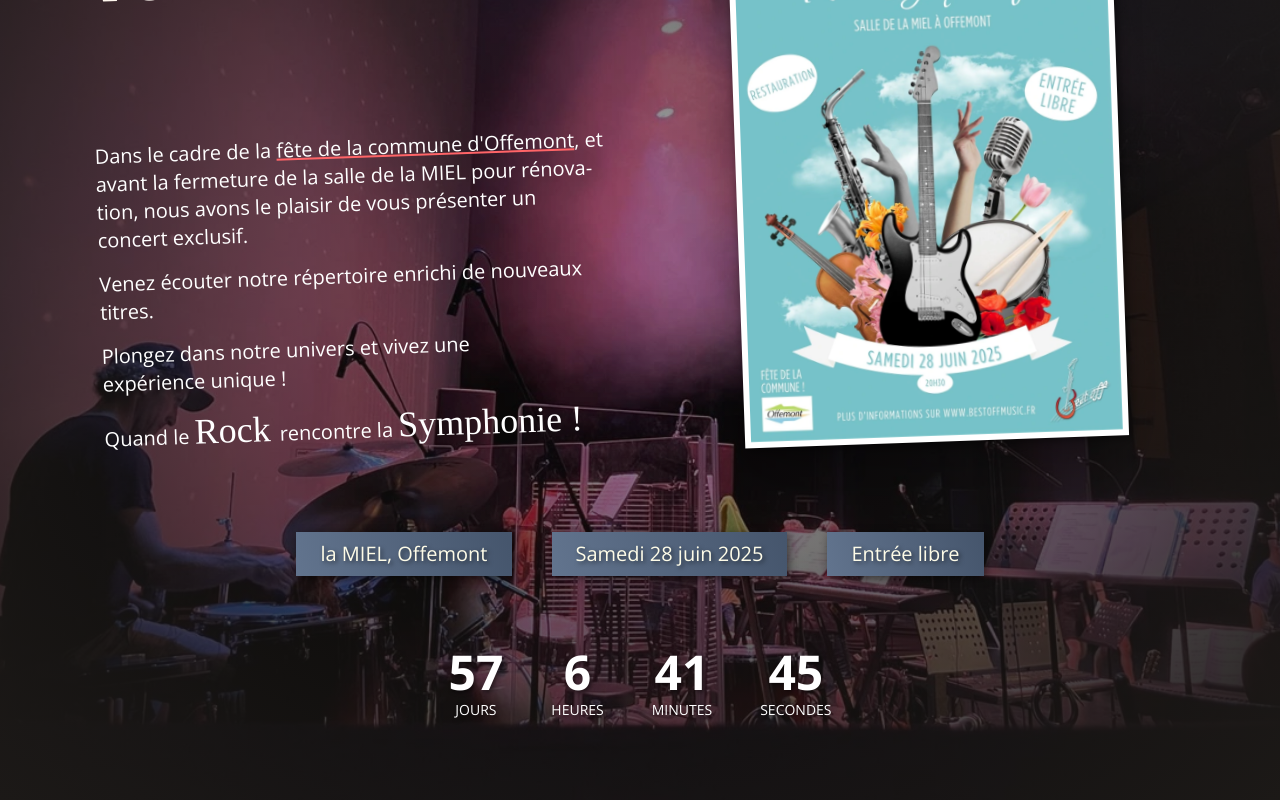
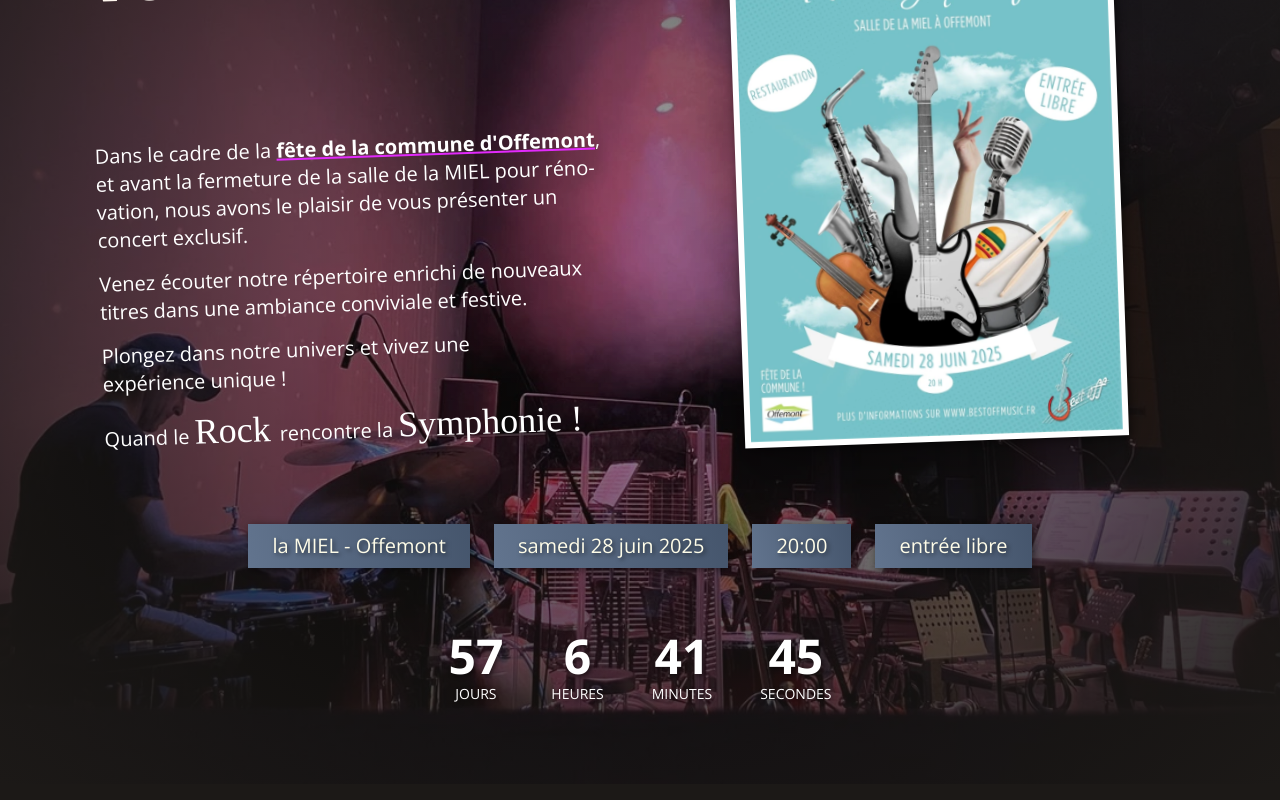
Before and after one commit to BenjiBelfort/best_off_dev, a React (Vite) app: page / in a window 1280 px wide. Shown: the part 1060-1860 px from the top of the page. Built offline with nearby package versions, Linux system fonts and the light colour scheme; a web font is replaced by a local one.

Commit message:
modification affiche

```diff
--- a/src/components/ActualityComp.jsx
+++ b/src/components/ActualityComp.jsx
@@ -49,29 +49,29 @@ const ActualityComp = () => {
         <h3>Actualités</h3>
 
         {/* Zone principale texte + affiche */}
-        <div className="flex flex-col-reverse md:flex-row max-w-6xl mx-auto -rotate-2">
+        <div className="flex flex-col-reverse md:flex-row max-w-6xl mx-auto -rotate-1 md:-rotate-2">
           {/* Partie gauche - Texte */}
           <div className="w-full md:w-1/2 p-8 flex flex-col justify-between">
           <h2 className="text-3xl md:text-6xl mb-4 text-left font-extrabold font-secondary bg-gradient-to-r from-orange-50 via-white to-yellow-50 bg-clip-text text-transparent">
             Vous êtes prêt ?
           </h2>
 
-            <div className='text-justify hyphens-auto md:text-left md:text-xl'>
-              <p className="mb-4">
+            <div className='text-justify md:text-left md:text-xl'>
+              <p className="mb-4 hyphens-auto">
                 Dans le cadre de la{' '}
                 <a
                   href="https://www.mairie-offemont.fr/fr/services/evenements?indexes%5B0%5D=7#:~:text=La%20Commune%20d'Offemont%20donne,%C3%A0%20partir%20de%2014%20h."
                   target="_blank"
                   rel="noopener noreferrer"
-                  className="underline decoration-red-400 hover:text-red-400"
+                  className="underline decoration-fuchsia-500 font-bold"
                 >
                   fête de la commune d'Offemont
                 </a>, et avant la fermeture de la salle de la MIEL pour rénovation, nous avons le plaisir de vous présenter un concert exclusif.
               </p>
-              <p className="mb-4">
-                Venez écouter notre répertoire enrichi de nouveaux titres.
+              <p className="mb-4 hyphens-auto">
+                Venez écouter notre répertoire enrichi de nouveaux titres dans une ambiance conviviale et festive.
               </p>
-              <p>
+              <p className=' hyphens-auto'>
                 Plongez dans notre univers et vivez une expérience&nbsp;unique&nbsp;!
               </p>
               <p className='mt-4'>
@@ -82,11 +82,11 @@ const ActualityComp = () => {
 
 
           {/* Partie droite - Affiche */}
-          <div className="w-full md:w-1/2 p-4 flex justify-center items-centerk">
+          <div className="w-full md:w-1/2 p-4 flex justify-center items-centerk logo-shadow">
             <img
               src="/images/events/affiche.webp"
               alt="Affiche prochain spectacle"
-              className="w-full max-w-sm border-4 lg:border-6 border-white shadow-2xl object-cover logo-shadow"
+              className="w-full max-w-sm border-4 lg:border-6 border-white shadow-2xl object-cover"
             />
           </div>
         </div>
@@ -94,14 +94,17 @@ const ActualityComp = () => {
         {/* Partie centrale - Lieu, date et compte à rebours */}
         <div className="mt-12 flex flex-col items-center gap-6">
           <div className="text-yellow-50 flex flex-col md:flex-row justify-center items-center gap-2">
-            <p className="text-base md:text-xl m-2 md:m-4 px-6 py-2 bg-linear-75 from-slate-500 to-slate-600 w-full md:w-auto text-center text-shadow logo-shadow">
-              la MIEL, Offemont
+            <p className="text-base md:text-xl m-1 md:m-2 px-6 py-2 bg-linear-75 from-slate-500 to-slate-600 w-full md:w-auto text-center text-shadow logo-shadow">
+              la MIEL - Offemont
             </p>
-            <p className="text-base md:text-xl m-2 md:m-4 px-6 py-2 bg-linear-75 from-slate-500 to-slate-600 w-full md:w-auto text-center text-shadow logo-shadow">
-              Samedi 28 juin 2025
+            <p className="text-base md:text-xl m-1 md:m-2 px-6 py-2 bg-linear-75 from-slate-500 to-slate-600 w-full md:w-auto text-center text-shadow logo-shadow">
+              samedi 28 juin 2025
             </p>
-            <p className="text-base md:text-xl m-2 md:m-4 px-6 py-2 bg-linear-75 from-slate-500 to-slate-600 w-full md:w-auto text-center text-shadow logo-shadow">
-              Entrée libre
+            <p className="text-base md:text-xl m-1 md:m-2 px-6 py-2 bg-linear-75 from-slate-500 to-slate-600 w-full md:w-auto text-center text-shadow logo-shadow">
+              20:00
+            </p>
+            <p className="text-base md:text-xl m-1 md:m-2 px-6 py-2 bg-linear-75 from-slate-500 to-slate-600 w-full md:w-auto text-center text-shadow logo-shadow">
+              entrée libre
             </p>
           </div>
 
--- a/src/data/pastEvents.json
+++ b/src/data/pastEvents.json
@@ -3,7 +3,7 @@
       "id": "chougalante-mars-2025",
       "title": "Concert Rock Symphonique",
       "date": "16 mars 2025",
-      "lieu": "Chougalante, Chèvremont",
+      "lieu": "Chougalante - Chèvremont",
       "description": [
       ],
       "photo_cover": "/images/events/chougalante-mars-2025/affiche.webp",
@@ -27,7 +27,7 @@
       "id": "souviens-toi",
       "title": "Souviens toi",
       "date": "29 et 30 juin 2024",
-      "lieu": "Maison du Peuple, Belfort",
+      "lieu": "Maison du Peuple - Belfort",
       "description": [
         "L’histoire : deux personnages, la danse et la musique, se remémorent leurs différentes rencontres au travers d’un musée élaboré et créé pour laisser une trace de ces très beaux moments. Ils se retrouvent après une longue période de repos devant ce lieu qui deviendra, ils l’espèrent, mythique… Ce spectacle, dynamique, haut en couleurs vous replongera dans des souvenirs cinématographiques.",
         "Venez nombreux revivre ces scènes de films et clips connus...",
@@ -56,7 +56,8 @@
         "/images/events/souviens-toi/galerie/Souviens-toi_19.webp",
         "/images/events/souviens-toi/galerie/Souviens-toi_20.webp",
         "/images/events/souviens-toi/galerie/Souviens-toi_21.webp",
-        "/images/events/souviens-toi/galerie/Souviens-toi_22.webp"
+        "/images/events/souviens-toi/galerie/Souviens-toi_22.webp",
+        "/images/events/souviens-toi/galerie/Souviens-toi_23.webp"
 
       ],
       "presse": [
@@ -77,7 +78,7 @@
       "id": "montbouton",
       "title": "Concert Rock Symphonique",
       "date": "30 septembre 2023",
-      "lieu": "Salle du Plateau, Montbouton",
+      "lieu": "salle du Plateau - Montbouton",
       "description": [
       ],
       "photo_cover": "/images/events/montbouton/affiche.webp",
@@ -126,7 +127,7 @@
       "id": "centenaire",
       "title": "Centenaire du Territoire de Belfort",
       "date": "2 novembre 2022",
-      "lieu": "Salle des Fêtes, Belfort",
+      "lieu": "salle des Fêtes - Belfort",
       "description": [
         "Ce spectacle exceptionnel pour les 100 ans du Territoire de Belfort sera une invitation à un voyage musical en version Rock Symphonique à travers le temps de 1922 à 2022. Nous partirons sur les traces de notre département lors de ce spectacle qui mèlera musique avec BEST OFF', théatre d'improvisation avec ImproTG et photographie avec Phot'Offemont"
       ],
@@ -171,7 +172,7 @@
       "id": "ukraine",
       "title": "Concerts solidaires pour l'Ukraine",
       "date": "26 juin 2022",
-      "lieu": "la MIEL, Offemont",
+      "lieu": "la MIEL - Offemont",
       "description": [
         "BEST OFF’ et la Commune d'Offemont présentent les Concerts Solidaires pour l'Ukraine.",
         "BEST OFF’ invite des groupes locaux à se produire à la MIEL à Offemont avec le soutien de la Commune d'Offemont.",
@@ -189,7 +190,7 @@
       "id": "odyssee",
       "title": "Odyssée du Cirque",
       "date": "27 janvier 2019",
-      "lieu": "Odyssée du Cirque, Héricourt",
+      "lieu": "Odyssée du Cirque - Héricourt",
       "description": [
         "BEST OFF' accompagne L'Odyssée du Cirque pour un spectacle inédit !"
       ],
@@ -211,7 +212,7 @@
       "id": "festivoff",
       "title": "Festiv'Off",
       "date": "15 juin 2019",
-      "lieu": "Parvis de la Mairie, Offemont",
+      "lieu": "parvis de la Mairie - Offemont",
       "description": [
         "Cette 4ème édition de la scène ouverte proposée par la commune d'Offemont et l'association BEST OFF' aura pour fil conducteur la langue française.",
         "Ponctuée par un concours de poésie organisé dans les écoles primaires d'Offemont, divers artistes se produiront sur scène pour notre plus grand plaisir. La richesse de ces textes ancrés dans nos mémoires, la beauté des mélodies réveilleront de beaux souvenirs et seront mis en valeur par nos artistes invités.",
@@ -227,7 +228,7 @@
       "id": "unicef",
       "title": "Concert au profit de l'unicef",
       "date": "13 et 14 janvier 2018",
-      "lieu": "Maison du Peuple, Belfort",
+      "lieu": "Maison du Peuple - Belfort",
       "description": "Concert au profit de l'unicef, avec la participation d'un choeur d'enfants et les violons dansants du conservatoire Henri Dutilleux.",
       "photo_cover": "/images/events/unicef/affiche.webp",
       "gallery_photos": [
@@ -268,7 +269,7 @@
       "id": "haiti",
       "title": "Tous unis pour Haïti",
       "date": "6 mai 2017",
-      "lieu": "l'Arche, Bethoncourt",
+      "lieu": "l'Arche - Bethoncourt",
       "description": [
         "Deuxième concert caritatif du groupe BEST OFF'. Après les Nez Rouges, c'est pour l'école de Pilette à Haïti que nous jouons. L'entrée est à 10€. Cette fois ci, ce sont les élèves de la classe de Maggy, l'une de nos chanteuses, qui chanteront avec nous. Ces enfants viennent tous de l'école Sainte-Marie à Belfort."
       ],
@@ -278,7 +279,7 @@
       "id": "nez-rouges",
       "title": "Les Nez Rouges",
       "date": "11 et 12 février 2017",
-      "lieu": "la MIEL, Offemont",
+      "lieu": "la MIEL - Offemont",
       "description": "Concert au profit de l'association Les Nez Rouges",
       "photo_cover": "/images/events/nez-rouges/affiche.webp",
       "partenaires": {
--- a/src/pages/Galerie.jsx
+++ b/src/pages/Galerie.jsx
@@ -36,10 +36,6 @@ const Galerie = () => {
   const [isRotating, setIsRotating] = useState(false);
 
   const reshufflePhotos = () => {
-    // Déclenche une vibration légère (100 ms)
-    if (navigator.vibrate) {
-      navigator.vibrate(100);
-    }
 
     setIsRotating(true);
 
@@ -64,9 +60,6 @@ const Galerie = () => {
     }, 450);
   };
 
-
-
-
   return (
     <section className="container mx-auto">
       <h3>Galerie photos</h3>
```
Also changed, not shown: public/images/events/affiche.webp, public/images/events/souviens-toi/galerie/Souviens-toi_23.webp (added).
